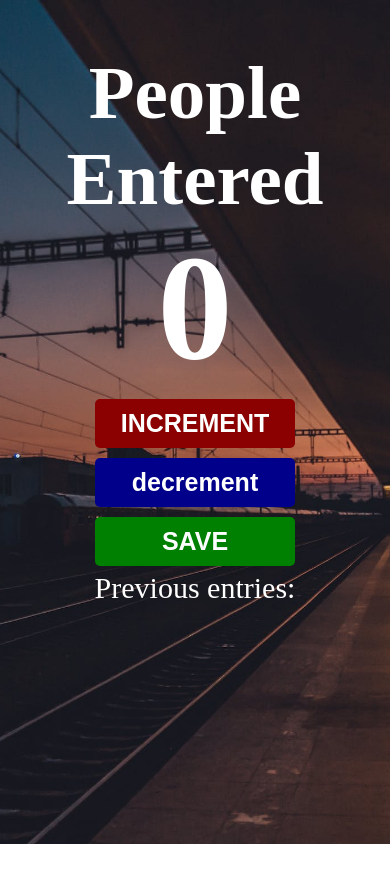
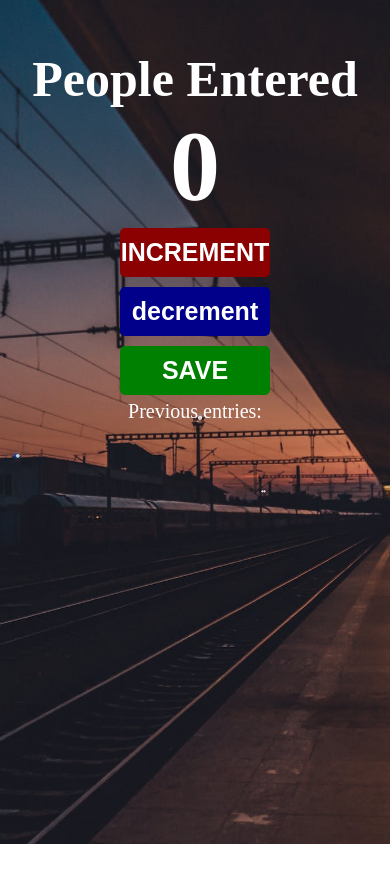
Before and after one commit to ALADaM07/train-counter, a plain HTML site: page index.html in a window 390 px wide. Drawn offline with Linux system fonts and the light colour scheme.

Commit message:
updated the css file to make it more responsive

```diff
--- a/app.js
+++ b/app.js
@@ -7,7 +7,6 @@
 
 // console.log(count)
 
-
 // let myAge = 32
 
 // let humanDogRatio = 7
@@ -15,7 +14,6 @@
 // let myDogAge = myAge * humanDogRatio
 
 // console.log(myDogAge)
-
 
 // let count = 5
 
@@ -28,7 +26,6 @@
 // count = count - 5
 
 // console.log(count)
-
 
 // let bounsPoints = 50
 // console.log(bounsPoints)
@@ -43,14 +40,10 @@
 
 // console.log(bounsPoints)
 
-
-
-
 // intialize the count as 0
 // listen for clicks on the increment button
 // increment the count variable when the button is clicked
 // change the count-el in the HTML to reflect the new count
-
 
 // first race
 // console.log(5)
@@ -80,13 +73,11 @@
 // // second race
 // countdown()
 
-
 // function number42() {
 //     console.log(42)
 // }
 
 // number42()
-
 
 // let lap1 = 34
 // let lap2 = 33
@@ -100,8 +91,6 @@
 
 // lapsum()
 
-
-
 // let lapsCompleted = 0
 
 // function incrementLap() {
@@ -113,44 +102,35 @@
 
 // console.log(lapsCompleted)
 
+let countEl = document.getElementById('count-el');
 
-
-let countEl = document.getElementById("count-el")
-
-let count = 0
+let count = 0;
 
 function increment() {
-    count += 1
-    countEl.textContent = count
+  count += 1;
+  countEl.textContent = count;
 }
 
-let saveEl = document.getElementById("save-el")
+let saveEl = document.getElementById('save-el');
 
 function save() {
-    let countStr = " " + count + " / "
-    saveEl.textContent += countStr
-    countEl.textContent = 0
-    count = 0
+  let countStr = ' ' + count + ' / ';
+  saveEl.textContent += countStr;
+  countEl.textContent = 0;
+  count = 0;
 }
 
-function decrement () {
-    count -= 1
-    countEl.textContent = count
+function decrement() {
+  count -= 1;
+  countEl.textContent = count;
 }
 
-
-
-
-
-
-
+// changed the count "-" to "/"
 
 // let username = "ADaM"
 // let message = "you have three new notifications"
 // let messageToUser = message + ", " + username + "!"
 // console.log(messageToUser)
-
-
 
 // let myName = "ADaM"
 // let greeting = "Hi, My name is "
@@ -158,14 +138,11 @@ function decrement () {
 
 // console.log(myGreeting)
 
-
 // let myName = 42
 // let greeting = "Hi, My name is "
 // let myGreeting = greeting + myName
 
 // console.log(myGreeting)
-
-
 
 // let points = 4
 // let bounsPoints = "10" // between numbers and string, strings always win
@@ -173,8 +150,6 @@ function decrement () {
 // let totalPoints = points + bounsPoints
 
 // console.log(totalPoints)
-
-
 
 // let welcomeEl = document.getElementById("welcome-el")
 // console.log(welcomeEl)
--- a/style.css
+++ b/style.css
@@ -23,7 +23,6 @@ h1 {
     font-size: 75px;
     font-weight: bold;
     color: white;
-
   }
 
   h2 {
@@ -65,3 +64,22 @@ p {
     background: darkblue;
     color: white;
   }
+
+  /* Responsive Styles */
+  @media (max-width: 768px) {
+    h1 {
+      font-size: 50px;
+    }
+
+    h2 {
+      font-size: 100px;
+    }
+
+    button {
+      width: 150px;
+    }
+
+    p {
+      font-size: 20px;
+    }
+  }
```
Lines whose indentation alone changed are shown as unchanged.
